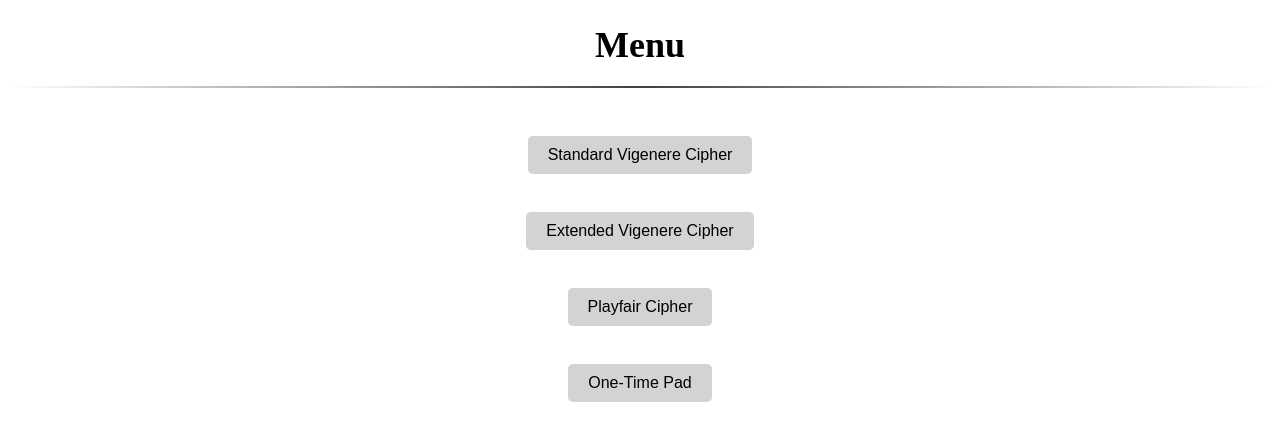
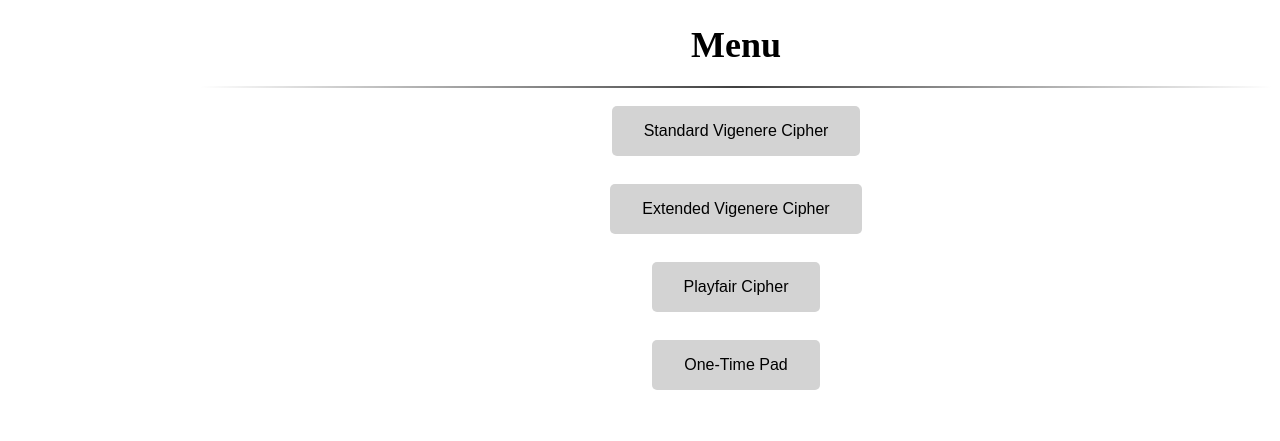
Before and after one commit to graell12/Tucil1Kripto, a Flask app: page / in a window 1280 px wide. Shown: the top 441 px of the page. Run offline with Flask 2, Linux system fonts and the light colour scheme.

Commit message:
html css for menu

```diff
--- a/src/static/style.css
+++ b/src/static/style.css
@@ -1,5 +1,15 @@
+body {
+    margin-left: 200px;
+}
+
 button {
-    padding: 10px 20px;
+    /* padding: 10px 20px; */
+    text-align: center;
+    transition-duration: 0.4s;
+    margin-bottom: 10px;
+}
+
+.menu_btn {
     border: none;
     background-color: lightgray;
     border-radius: 5px;
@@ -7,7 +17,12 @@ button {
     font-size: 16px;
     text-align: center;
     display: inline-block;
-    margin: 10px 0;
+    padding: 1rem 2rem;
+}
+
+.menu_btn:hover {
+    background-color: gray;
+    color: white;
 }
 
 h1 {
@@ -28,5 +43,36 @@ hr.rounded {
     border: 0;
     height: 2px;
     background-image: linear-gradient(to right, rgba(0, 0, 0, 0), rgba(0, 0, 0, 0.75), rgba(0, 0, 0, 0));
-    margin: 20px 0;
+    margin: 20px 0 0 0;
 }
+
+.btn-group-toggle {
+    display: flex;
+    flex-direction: row;
+    margin-bottom: 10px;
+}
+
+.btn-group-toggle input[type="radio"] {
+    margin: 0;
+    position: absolute;
+    appearance: none;
+    margin-right: -10px;
+}
+
+.btn-group-toggle input[type="radio"]:checked+label {
+    background-color: #5a5a5a;
+    color: white;
+}
+
+.btn-group-toggle label {
+    background-color: #ddd;
+    padding: 10px 20px;
+    font-family: sans-serif, Arial;
+    font-size: 16px;
+    border: 1px solid #444;
+    border-radius: 2px;
+}
+
+.btn-group-toggle label:hover {
+    background-color: lightslategray;
+}
--- a/src/templates/layout.html
+++ b/src/templates/layout.html
@@ -12,19 +12,19 @@
     <br>
     <ul>
         <form action="/standard-vigenere-cipher" method="GET">
-            <button>Standard Vigenere Cipher</button>
+            <button class="menu_btn">Standard Vigenere Cipher</button>
         </form>
         <br>
         <form action="/extended-vigenere-cipher" method="GET">
-            <button>Extended Vigenere Cipher</button>
+            <button class="menu_btn">Extended Vigenere Cipher</button>
         </form>
         <br>
         <form action="/playfair-cipher" method="GET">
-            <button>Playfair Cipher</button>
+            <button class="menu_btn">Playfair Cipher</button>
         </form>
         <br>
         <form action="/one-time-pad" method="GET">
-            <button>One-Time Pad</button>
+            <button class="menu_btn">One-Time Pad</button>
         </form>
     </ul>
 </body>
```
